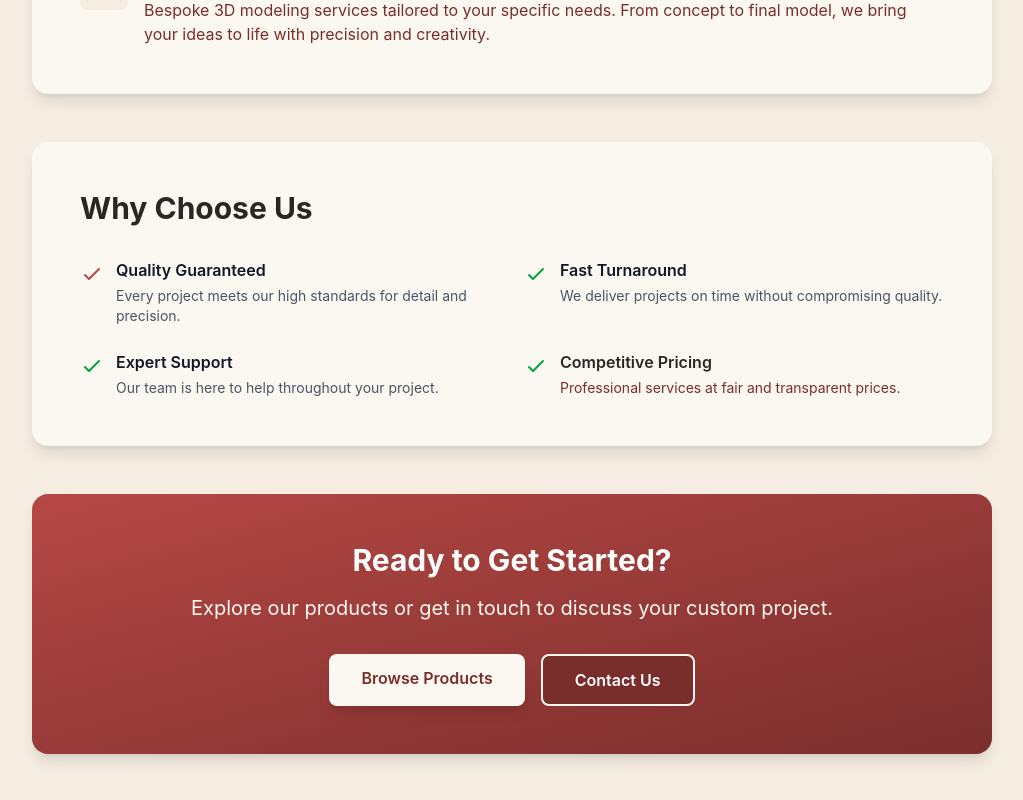
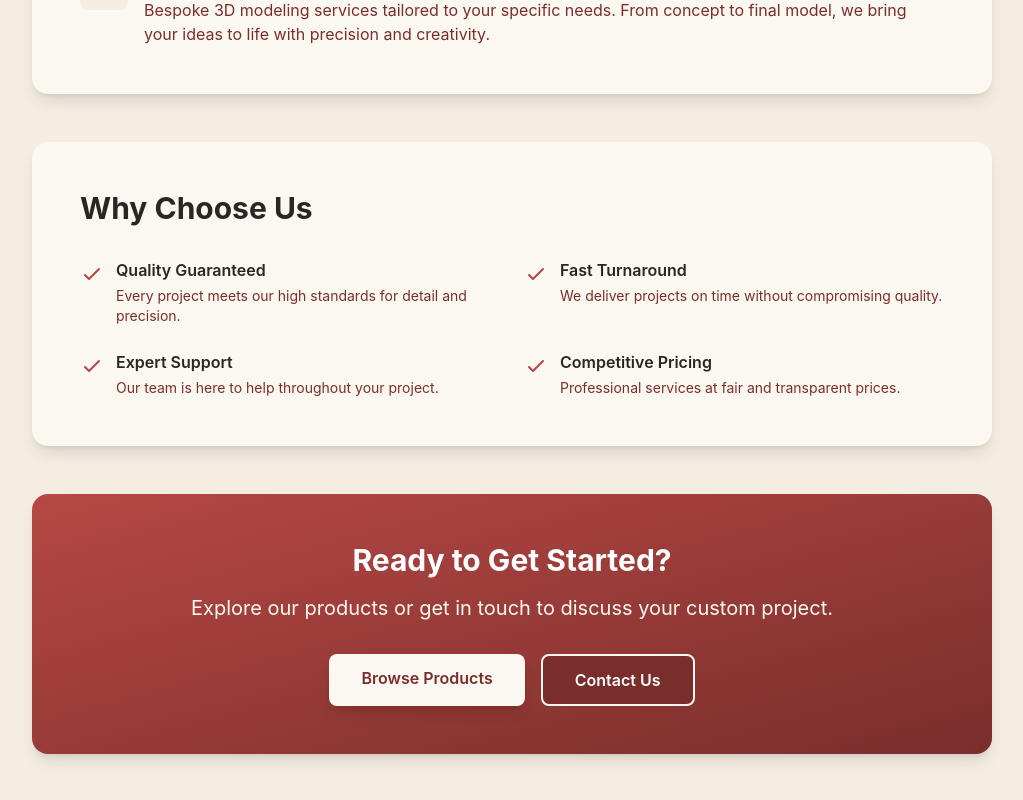
Before and after one commit to player11en/shopMVP, a Next.js app in the folder storefront/: page /about in a window 1280 px wide. Shown: the part 926-1726 px from the top of the page, without its empty margins (128-1151 px from the left). Built offline with nearby package versions, Linux system fonts and the light colour scheme.

Commit message:
Complete About page brand colors: Update remaining green checkmarks and text

```diff
--- a/storefront/app/about/page.tsx
+++ b/storefront/app/about/page.tsx
@@ -102,33 +102,33 @@ export default function AboutPage() {
                 <path strokeLinecap="round" strokeLinejoin="round" strokeWidth={2} d="M5 13l4 4L19 7" />
               </svg>
               <div>
-                <h4 className="font-semibold text-gray-900 mb-1">Quality Guaranteed</h4>
-                <p className="text-gray-600 text-sm">Every project meets our high standards for detail and precision.</p>
+                <h4 className="font-semibold mb-1" style={{ color: '#2A2623' }}>Quality Guaranteed</h4>
+                <p className="text-sm" style={{ color: '#7A2E2C' }}>Every project meets our high standards for detail and precision.</p>
               </div>
             </div>
 
             <div className="flex items-start gap-3">
-              <svg className="w-6 h-6 text-green-600 flex-shrink-0 mt-1" fill="none" stroke="currentColor" viewBox="0 0 24 24">
+              <svg className="w-6 h-6 flex-shrink-0 mt-1" style={{ color: '#B64845' }} fill="none" stroke="currentColor" viewBox="0 0 24 24">
                 <path strokeLinecap="round" strokeLinejoin="round" strokeWidth={2} d="M5 13l4 4L19 7" />
               </svg>
               <div>
-                <h4 className="font-semibold text-gray-900 mb-1">Fast Turnaround</h4>
-                <p className="text-gray-600 text-sm">We deliver projects on time without compromising quality.</p>
+                <h4 className="font-semibold mb-1" style={{ color: '#2A2623' }}>Fast Turnaround</h4>
+                <p className="text-sm" style={{ color: '#7A2E2C' }}>We deliver projects on time without compromising quality.</p>
               </div>
             </div>
 
             <div className="flex items-start gap-3">
-              <svg className="w-6 h-6 text-green-600 flex-shrink-0 mt-1" fill="none" stroke="currentColor" viewBox="0 0 24 24">
+              <svg className="w-6 h-6 flex-shrink-0 mt-1" style={{ color: '#B64845' }} fill="none" stroke="currentColor" viewBox="0 0 24 24">
                 <path strokeLinecap="round" strokeLinejoin="round" strokeWidth={2} d="M5 13l4 4L19 7" />
               </svg>
               <div>
-                <h4 className="font-semibold text-gray-900 mb-1">Expert Support</h4>
-                <p className="text-gray-600 text-sm">Our team is here to help throughout your project.</p>
+                <h4 className="font-semibold mb-1" style={{ color: '#2A2623' }}>Expert Support</h4>
+                <p className="text-sm" style={{ color: '#7A2E2C' }}>Our team is here to help throughout your project.</p>
               </div>
             </div>
 
             <div className="flex items-start gap-3">
-              <svg className="w-6 h-6 text-green-600 flex-shrink-0 mt-1" fill="none" stroke="currentColor" viewBox="0 0 24 24">
+              <svg className="w-6 h-6 flex-shrink-0 mt-1" style={{ color: '#B64845' }} fill="none" stroke="currentColor" viewBox="0 0 24 24">
                 <path strokeLinecap="round" strokeLinejoin="round" strokeWidth={2} d="M5 13l4 4L19 7" />
               </svg>
               <div>
```
